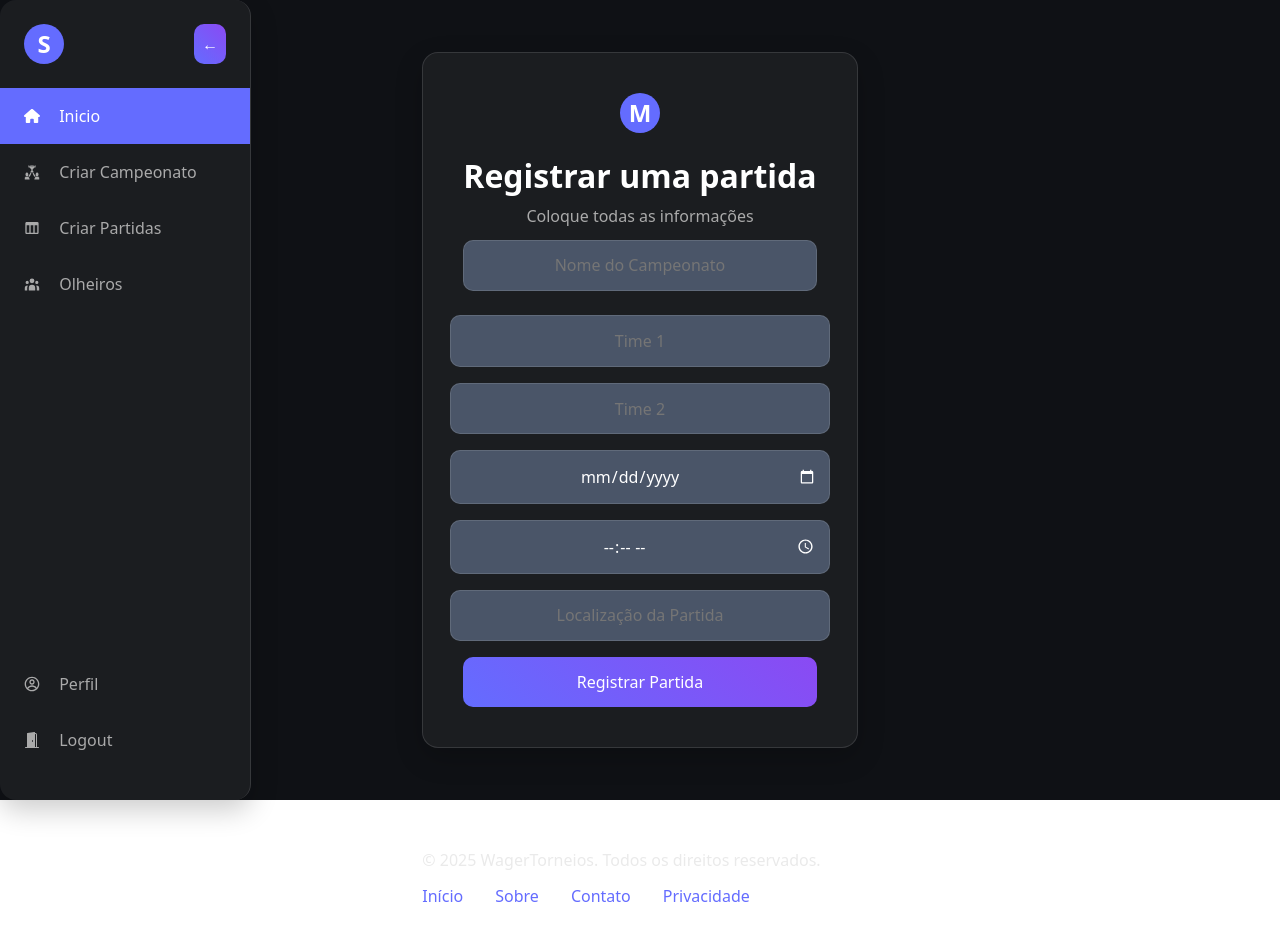
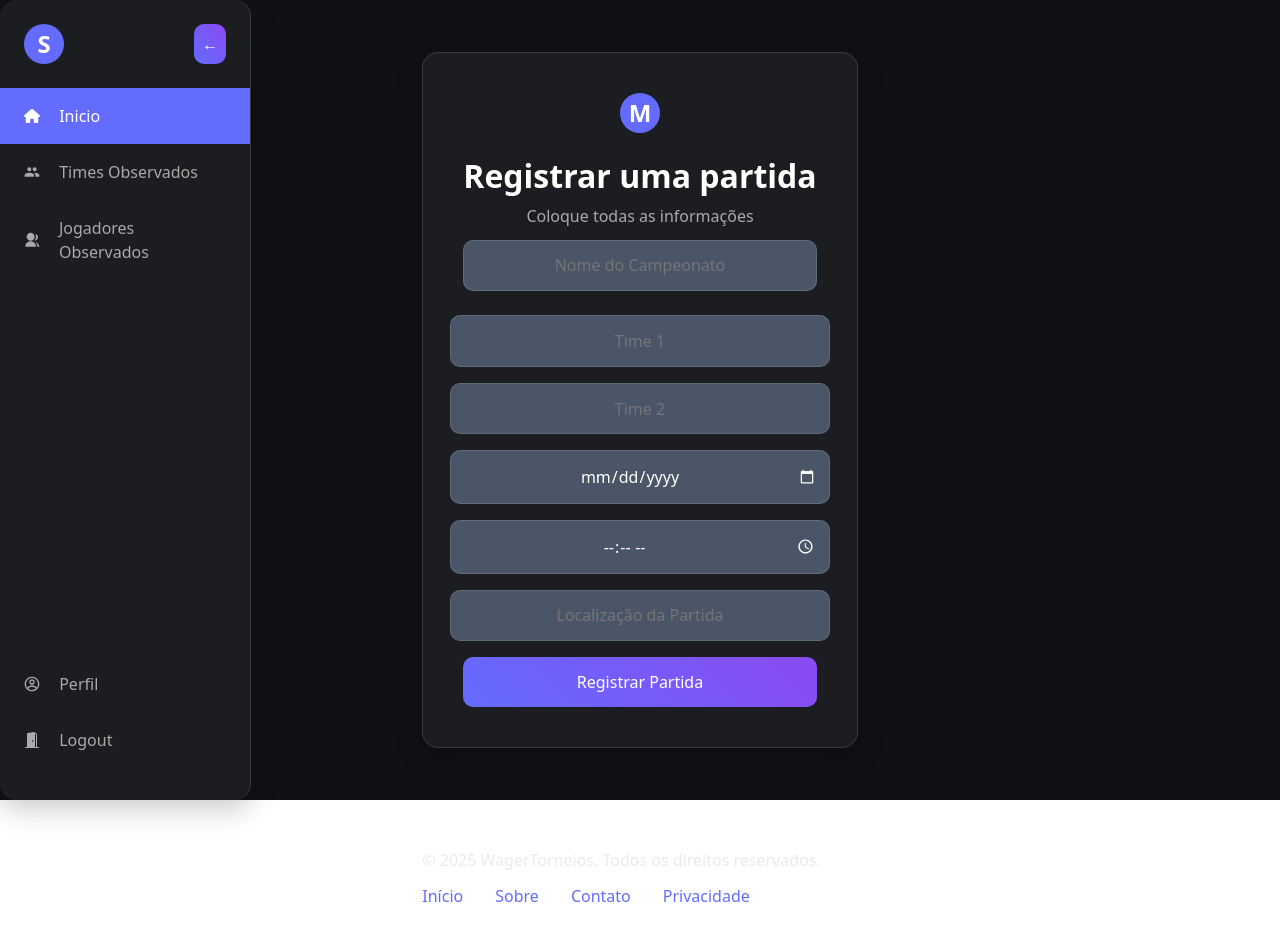
Before and after one commit to FiJan-dev/WagerTorneios, a React (Vite) app in the folder client/: page / in a window 1280 px wide. Shown: the top 940 px of the page. Built offline with nearby package versions, Linux system fonts and the light colour scheme.

Commit message:
finalizado ambas SideBars

```diff
--- a/client/src/components/SideBar_Olheiro.jsx
+++ b/client/src/components/SideBar_Olheiro.jsx
@@ -6,7 +6,7 @@ import { RiGroupFill } from "react-icons/ri";
 import { BsDoorOpenFill } from "react-icons/bs";
 import { CgProfile } from "react-icons/cg";
 
-function SideBar() {
+function SideBar_Olheiro() {
   const [isCollapsed, setIsCollapsed] = useState(false);
   const [activeItem, setActiveItem] = useState('dashboard');
 
--- a/client/src/pages/CadastroPartida.jsx
+++ b/client/src/pages/CadastroPartida.jsx
@@ -1,6 +1,7 @@
 import React, { useState } from 'react';
 import './CadastroPartida.css';
 import SideBar from '../components/SideBar';
+import SideBar_Olheiro from '../components/SideBar_Olheiro';
 
 export default function CadastroCamp() {
   const [formData, setFormData] = useState({
@@ -33,7 +34,7 @@ export default function CadastroCamp() {
 
   return (
     <div className="cadastro">
-      <SideBar/>
+      <SideBar_Olheiro/>
       <div className="login-page">
         <div className="login-card">
           <div className="logo-container">
```
